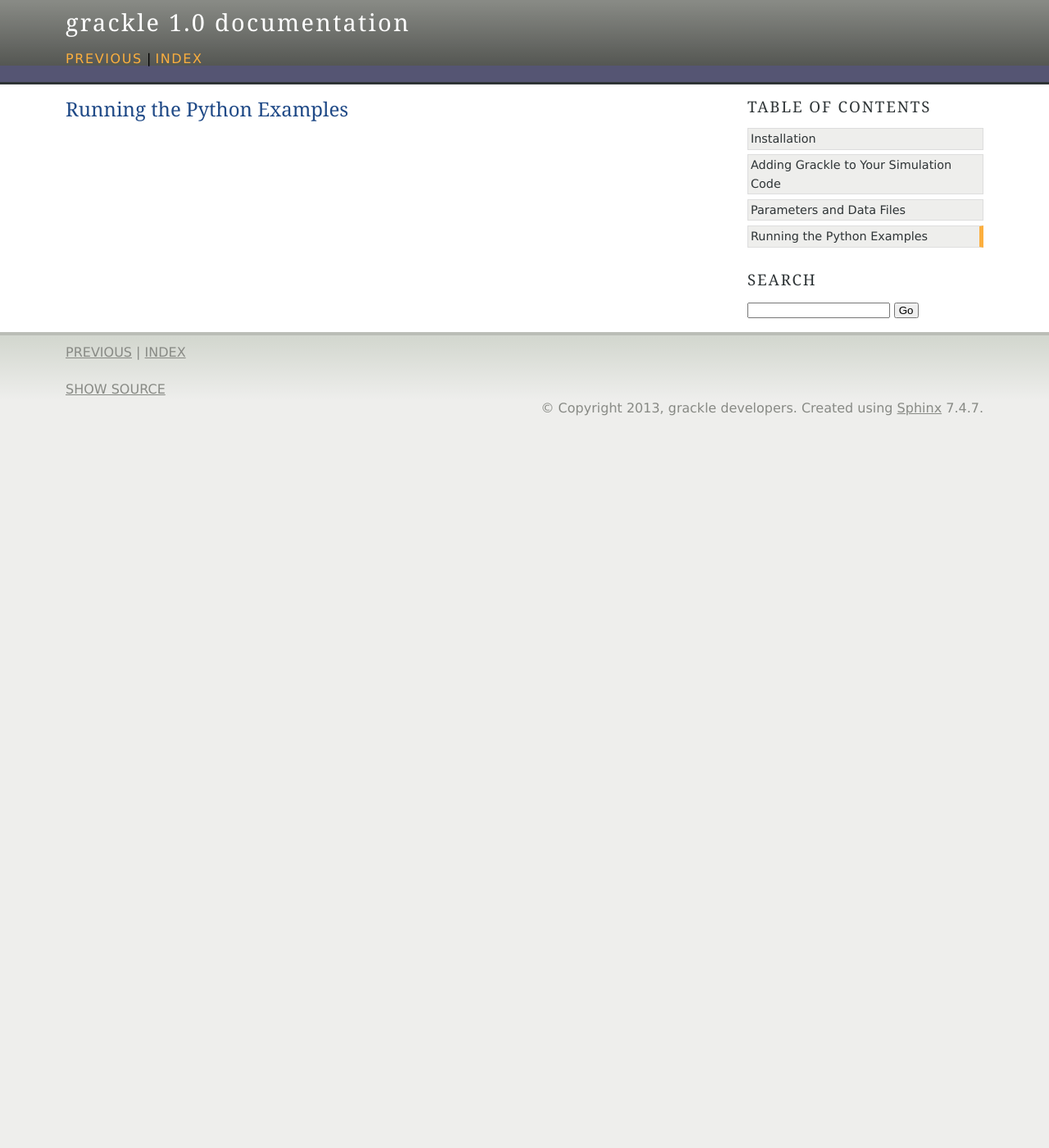
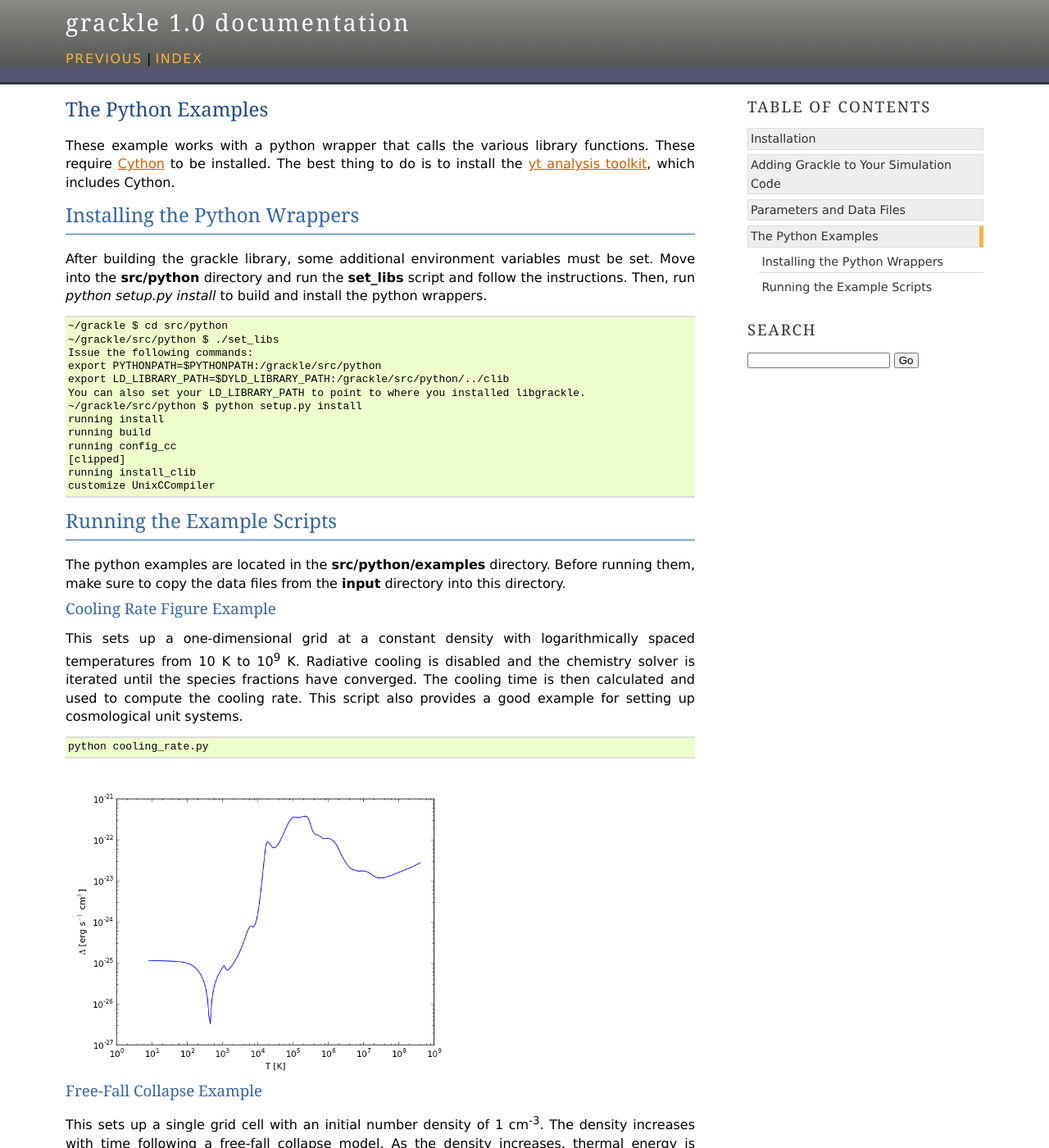
Before and after one commit to grackle-project/grackle, a Sphinx documentation site: the page built from doc/source/Python.rst, in a window 1280 px wide and 1400 px high. Shown: the whole window at 82% size. Built offline with Sphinx 7.4.7, drawn with Linux system fonts in a browser that asks for light colours; some of the changed text lies outside the part shown.

Commit message:
Adding docs for python examples.

```diff
--- a/doc/source/Python.rst
+++ b/doc/source/Python.rst
@@ -1,2 +1,93 @@
-Running the Python Examples
-===========================
+.. _python:
+
+The Python Examples
+===================
+
+These example works with a python wrapper that calls the various library
+functions.  These require `Cython <http://www.cython.org/>`_ to be installed.
+The best thing to do is to install the `yt analysis toolkit
+<http://yt-project.org>`_, which includes Cython.
+
+Installing the Python Wrappers
+------------------------------
+
+After building the grackle library, some additional environment variables must
+be set.  Move into the **src/python** directory and run the **set_libs** script
+and follow the instructions.  Then, run *python setup.py install* to build and
+install the python wrappers.
+
+.. highlight:: none
+
+::
+
+    ~/grackle $ cd src/python
+    ~/grackle/src/python $ ./set_libs
+    Issue the following commands:
+    export PYTHONPATH=$PYTHONPATH:/grackle/src/python
+    export LD_LIBRARY_PATH=$DYLD_LIBRARY_PATH:/grackle/src/python/../clib
+    You can also set your LD_LIBRARY_PATH to point to where you installed libgrackle.
+    ~/grackle/src/python $ python setup.py install
+    running install
+    running build
+    running config_cc
+    [clipped]
+    running install_clib
+    customize UnixCCompiler
+
+Running the Example Scripts
+---------------------------
+
+The python examples are located in the **src/python/examples** directory.  Before
+running them, make sure to copy the data files from the **input** directory into this
+directory.
+
+
+Cooling Rate Figure Example
++++++++++++++++++++++++++++
+
+This sets up a one-dimensional grid at a constant density with
+logarithmically spaced temperatures from 10 K to 10\ :sup:`9` K.  Radiative cooling
+is disabled and the chemistry solver is iterated until the species fractions
+have converged.  The cooling time is then calculated and used to compute the cooling
+rate.  This script also provides a good example for setting up cosmological unit
+systems.
+
+.. highlight:: none
+
+::
+
+    python cooling_rate.py
+
+.. image:: _images/cooling_rate.png
+   :width: 500
+
+Free-Fall Collapse Example
+++++++++++++++++++++++++++
+
+This sets up a single grid cell with an initial number density of 1 cm\ :sup:`-3`.
+The density increases with time following a free-fall collapse model.  As the density
+increases, thermal energy is added to model adiabatic compression heating.  This can be
+useful for testing chemistry networks over a large range in density.
+
+.. highlight:: none
+
+::
+
+    python cooling_rate.py
+
+.. image:: _images/freefall.png
+   :width: 500
+
+Simulation Dataset Example
+++++++++++++++++++++++++++
+
+This provides an example of using the grackle library for calculating chemistry and
+cooling quantities for a pre-existing simulation dataset.  To run this example, you
+must have `yt <http://yt-project.org>`_ installed and must also download the
+*IsolatedGalaxy* dataset from the `yt sample data page <http://yt-project.org/data/>`_.
+
+.. highlight:: none
+
+::
+
+    python run_from_yt.py
```
Also changed, not shown: doc/source/_images/cooling_rate.png (added), doc/source/_images/freefall.png (added).
